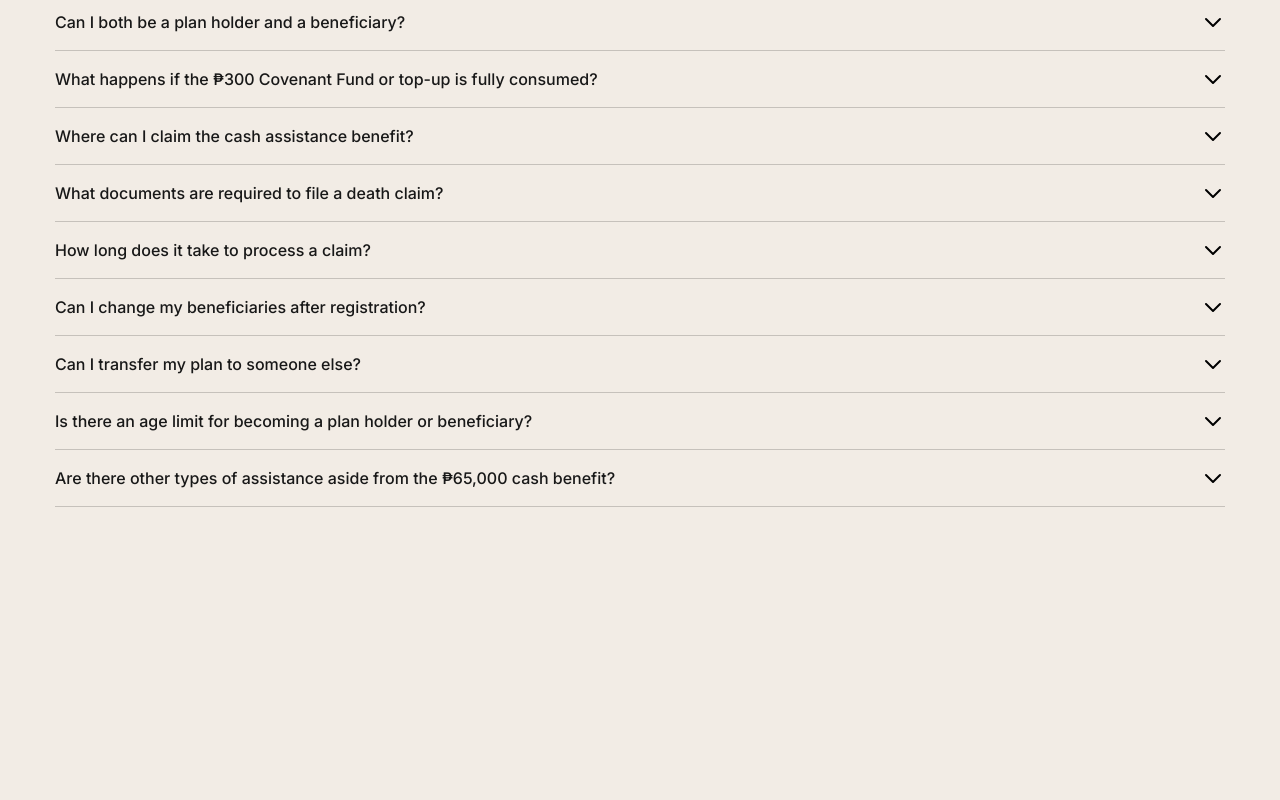
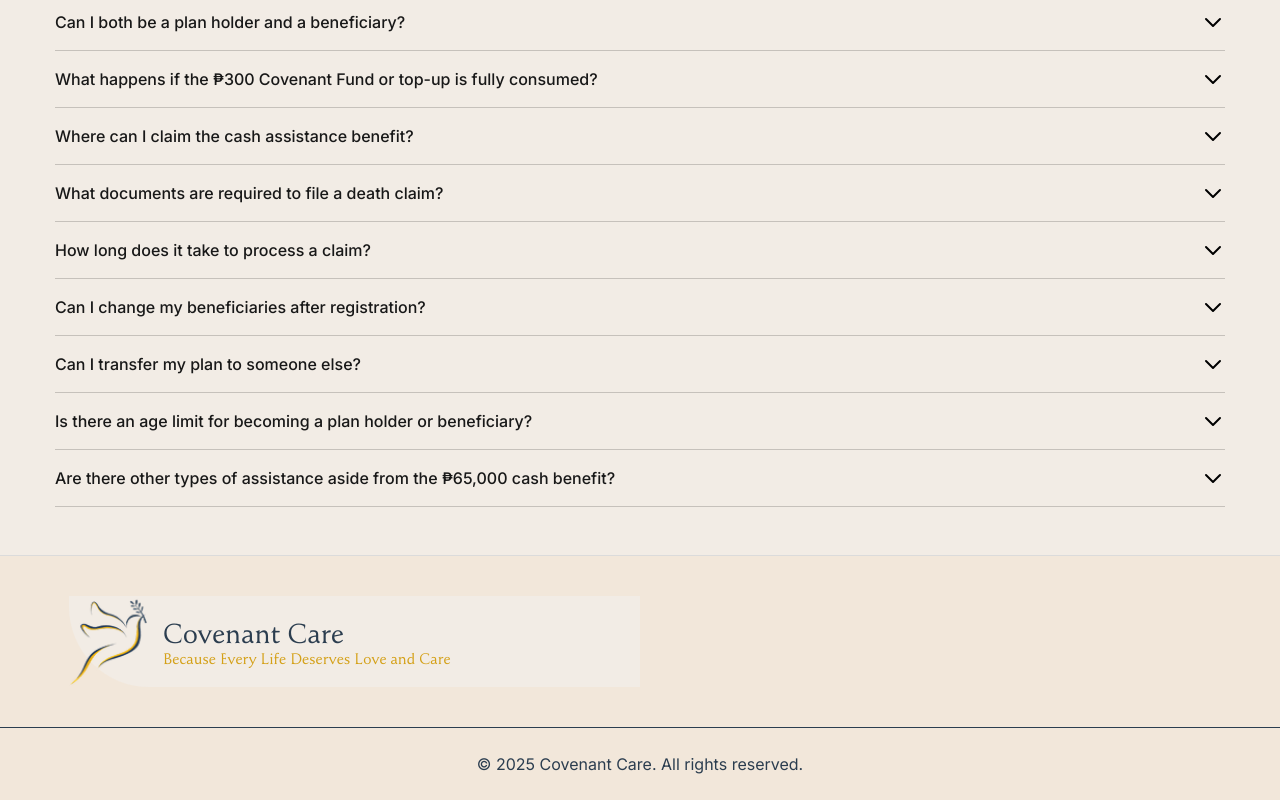
Before and after one commit to Comfort-Dev-Innov/covenant-care, a Next.js app: page / in a window 1280 px wide. Shown: the part 3500-4300 px from the top of the page. Before the commit the page ends 4055 px from the top, so only its background shows below. Built offline with nearby package versions, Linux system fonts and the light colour scheme.

Commit message:
feat: add Footer component to Home page

```diff
--- a/src/app/page.tsx
+++ b/src/app/page.tsx
@@ -1,10 +1,9 @@
 import OurStory from "@/components/sections/OurStory";
-
 import SatellitesSection from "@/components/sections/SatellitesSection";
 import CTASection from "@/components/sections/CTASection";
 import ManagmentTeamSection from "@/components/sections/ManagmentTeamSection";
-
 import FAQ from "@/components/FAQ";
+import Footer from "@/components/layout/Footer";
 
 export default function Home() {
   return (
@@ -14,6 +13,7 @@ export default function Home() {
       <SatellitesSection />
       <CTASection />
       <FAQ />
+      <Footer />
     </div>
   );
 }
--- /dev/null
+++ b/src/components/layout/Footer.tsx
@@ -0,0 +1,24 @@
+import React from 'react'
+import Logo from '../base/Logo'
+
+const Footer = () => {
+  return (
+    <footer className="bg-[#F2E7DA] border-t border-[#DBDBDB]">
+        <div className="py-10 flex justify-between items-center max-w-[1202px] min-[1440px]:max-w-[1682px] mx-auto px-[10px] sm:px-[20px] md:px-[30px] min-[1202px]:px-0">
+            <div className="w-1/2">
+                <Logo />
+            </div>
+            <div className="w-1/2">
+                <div>
+
+                </div>
+            </div>
+        </div>
+        <div className="border-t border-primary flex justify-center items-center py-6">
+            <p className="font-inter text-primary">© 2025 Covenant Care. All rights reserved.</p>
+        </div>
+    </footer>
+  )
+}
+
+export default Footer
```
